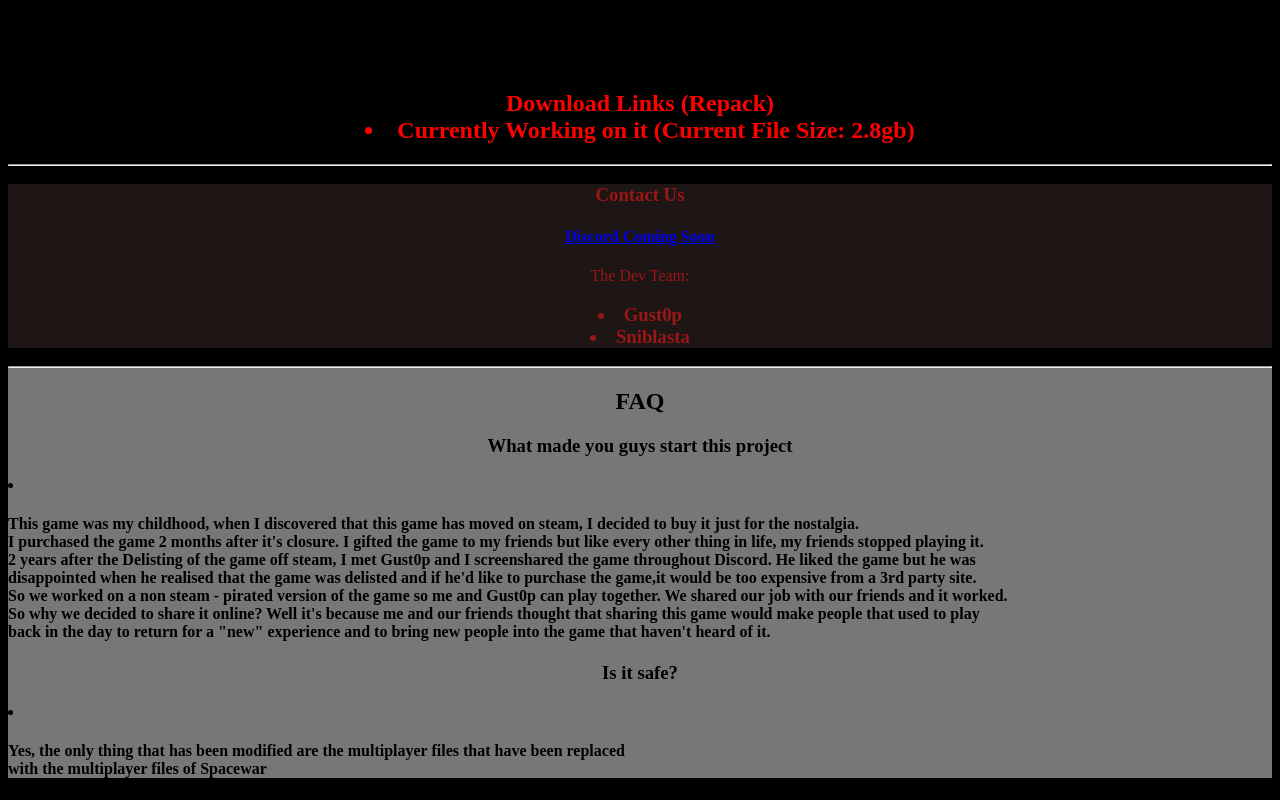
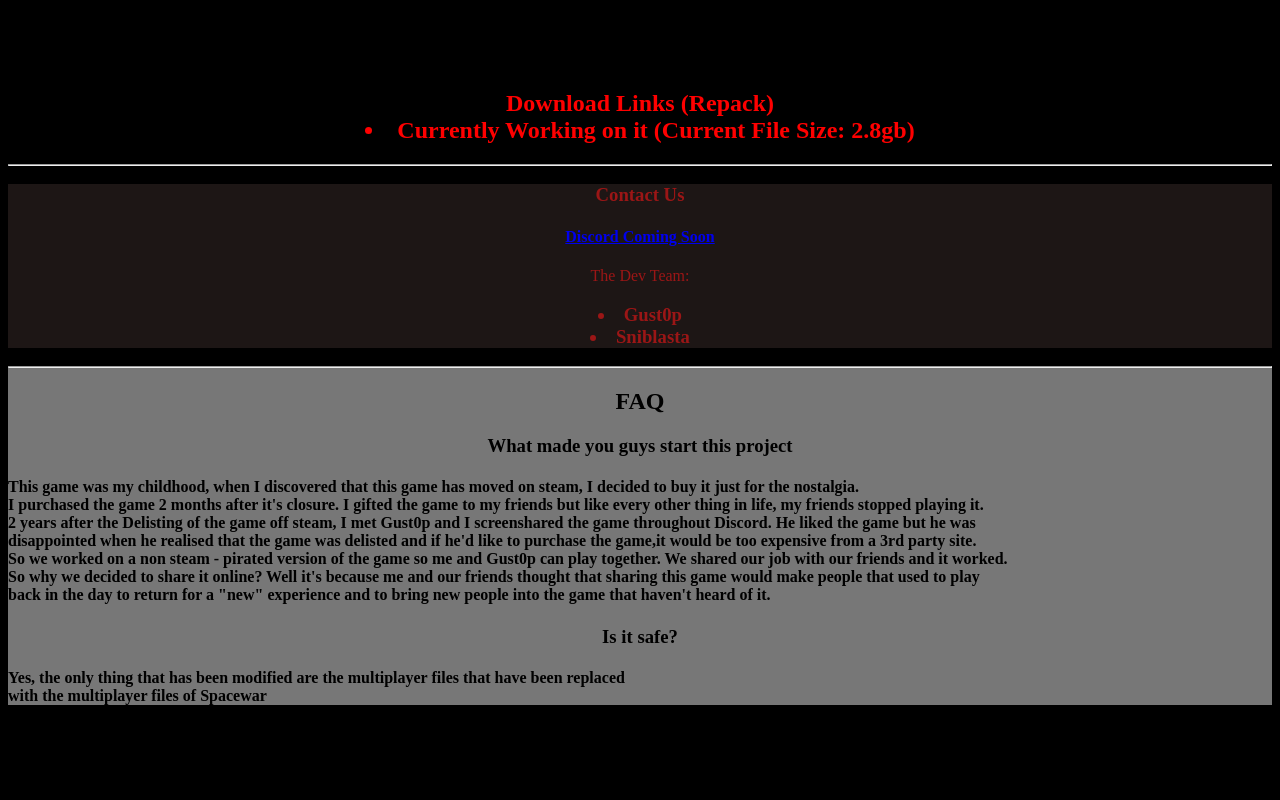
Before and after one commit to Sniblasta/ballistic-overkill-remake, a plain HTML site: page index.html in a window 1280 px wide. Shown: the part 1665-2465 px from the top of the page. After the commit the page ends 2391 px from the top, so only its background shows below. Drawn offline with Linux system fonts and the light colour scheme.

Commit message:
Update index.html

```diff
--- a/index.html
+++ b/index.html
@@ -112,18 +112,18 @@ Download Links (Extract And Play):
 
     <h3 style="text-align: center;">What made you guys start this project</h3>
 
-    <li><h4 style="text-align: left;">This game was my childhood, when I discovered that this game has moved on steam, I decided to buy it just for the nostalgia.<br>
+    <h4 style="text-align: left;">This game was my childhood, when I discovered that this game has moved on steam, I decided to buy it just for the nostalgia.<br>
     I purchased the game 2 months after it's closure. I gifted the game to my friends but like every other thing in life, my friends stopped playing it. <br>
     2 years after the Delisting of the game off steam, I met Gust0p and I screenshared the game throughout Discord. He liked the game but he was <br>
     disappointed when he realised that the game was delisted and if he'd like to purchase the game,it would be too expensive from a 3rd party site.<br>
     So we worked on a non steam - pirated version of the game so me and Gust0p can play together. We shared our job with our friends and it worked.<br>
     So why we decided to share it online? Well it's because me and our friends thought that sharing this game would make people that used to play<br>
     back in the day to return for a "new" experience and to bring new people into the game that haven't heard of it.
-    </h4></li>
+    </h4>
     <h3 style="text-align:center;">Is it safe?</h3>
 
-    <li><h4 style="text-align: left;"> Yes, the only thing that has been modified are the multiplayer files that have been replaced <br>
-    with the multiplayer files of Spacewar</h4></li>
+    <h4 style="text-align: left;"> Yes, the only thing that has been modified are the multiplayer files that have been replaced <br>
+    with the multiplayer files of Spacewar</h4>
 
 
 </div>
```
